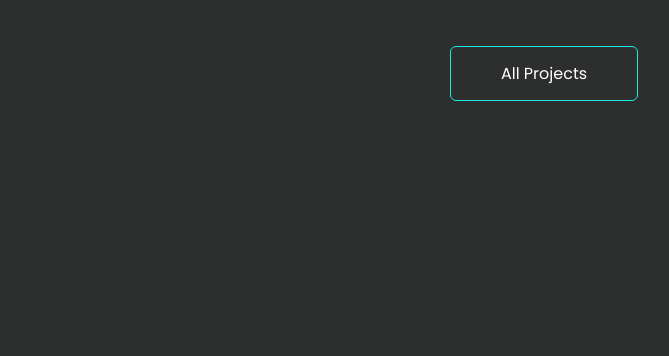
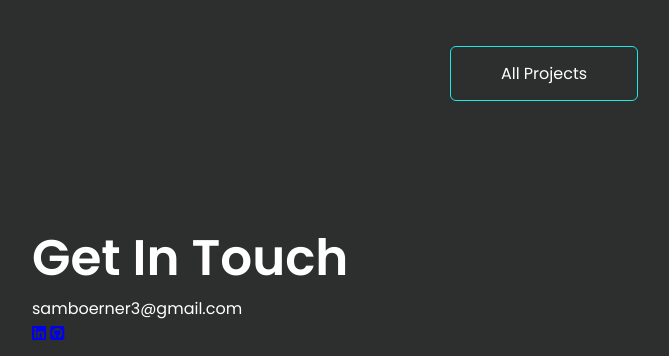
Before and after one commit to samboerner/portfolio, a Python web app: template templates/index.html in a window 1280 px wide. Shown: the part 1689-2045 px from the top of the page, without its empty margins (96-765 px from the left). Before the commit the page ends 1790 px from the top, so only its background shows below. Run offline with Jinja, Linux system fonts and the light colour scheme; the template is opened without the code that fills it, so the values that code supplies are empty; some libraries are stand-ins or nearby versions.

Commit message:
Contact section setup.

```diff
--- a/templates/index.html
+++ b/templates/index.html
@@ -108,6 +108,22 @@
             <a href="#" class="btn">All Projects</a>
         </div>
     </div>
+    <!--Contact-->
+    <div id="contact">
+        <div class="container">
+            <div class="row">
+                <div class="left">
+                    <h1 class="subtitle">Get In Touch</h1>
+                    <p>samboerner3@gmail.com</p>
+                    <div class="socials">
+                        <a href="https://www.linkedin.com/in/samuel-boerner/"><i class="fa-brands fa-linkedin"></i></a>
+                        <a href="https://github.com/samboerner"><i class="fa-brands fa-square-github"></i></a>
+                    </div>
+                </div>
+                <div class="right"></div>
+            </div>
+        </div>
+    </div>
     <script src="../script.js"></script>
 </body>
 </html>
```
Also changed, not shown: README.md, script.js (line endings or trailing spaces), static/styles.css (line endings or trailing spaces).
